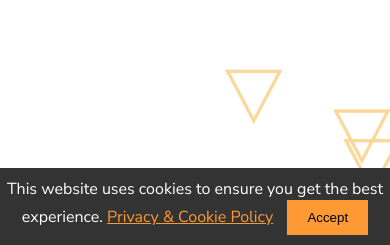
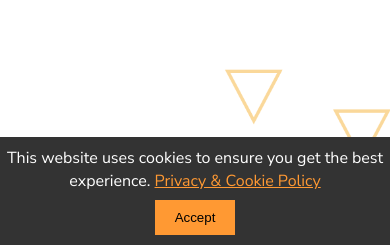
Before and after one commit to karl-triffecta/holding-page, a website: page index.html in a window 390 px wide. Shown: the part 599-844 px from the top of the page. Drawn offline with Linux system fonts and the light colour scheme; files whose address does not match are found by name.

Commit message:
Styling fixes for cookie banner

```diff
--- a/css/holding.css
+++ b/css/holding.css
@@ -109,6 +109,13 @@ body {
 	cursor: pointer;
 }
 
+@media only screen and (max-width: 650px) {
+	.cookie-consent-banner button {
+		display: block;
+		margin: 8px auto 0 auto;
+	}
+}
+
 .cookie-consent-banner a {
 	color: #ff9933;
 	text-decoration: underline;
@@ -126,6 +133,7 @@ body {
 	width: 100%;
 	height: 100%;
 	overflow: auto;
+	overflow-x: hidden;
 	background-color: rgba(0, 0, 0, 0.4);
 }
 
```
Also changed, not shown: dist/css/holding.css.
